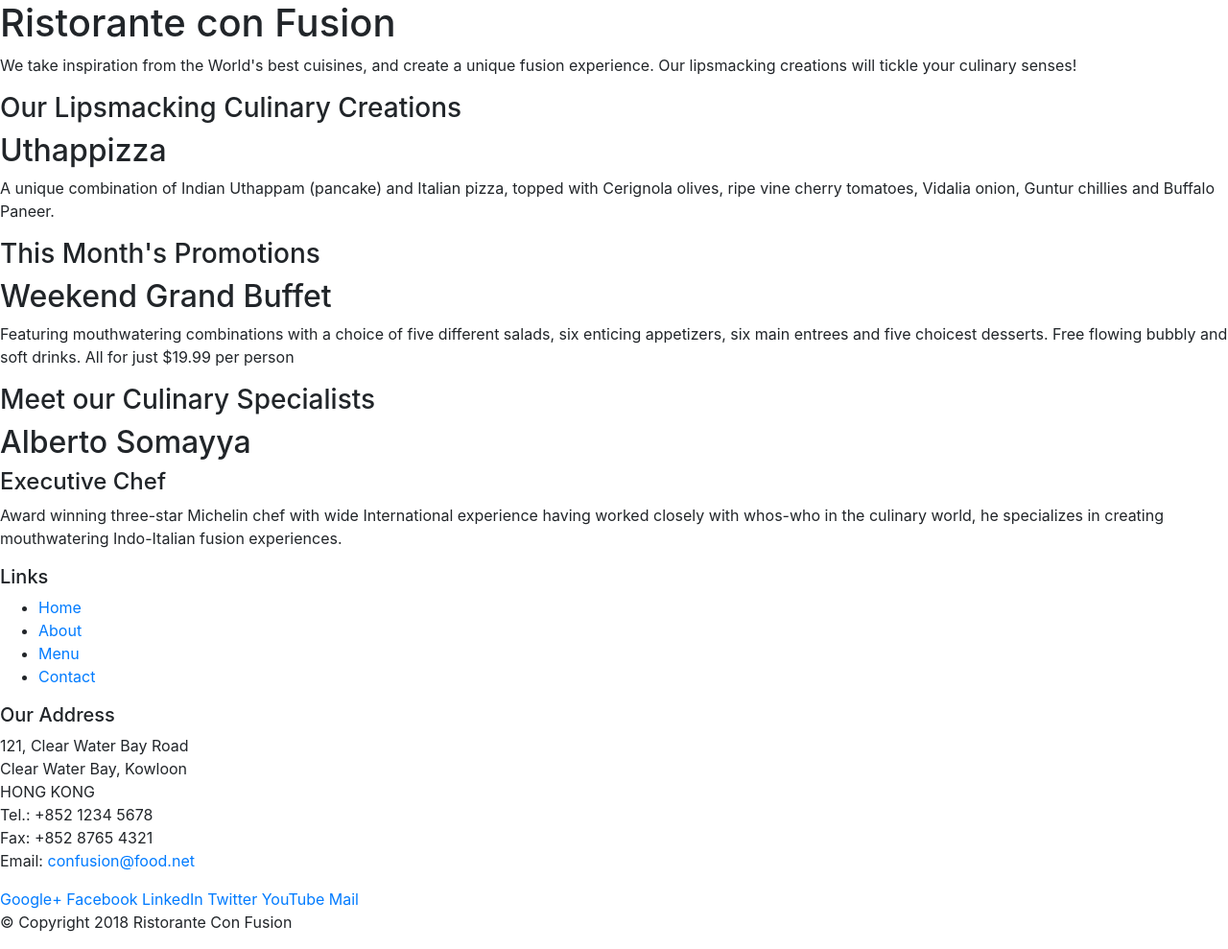
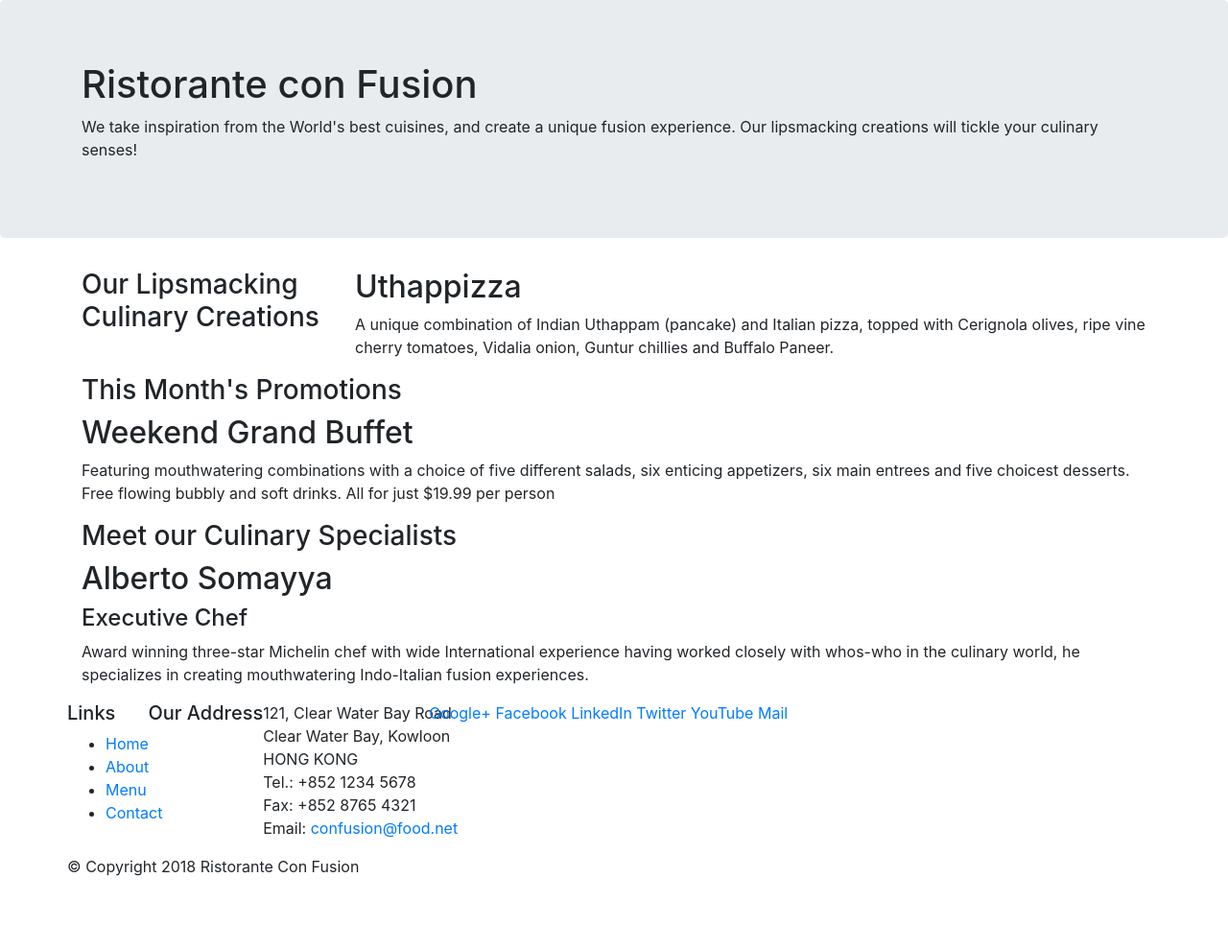
Before and after one commit to vinhdn20/Bootstrap-Test, a website: page index.html in a window 1280 px wide. Shown: the whole page at 96% size. After the commit the page ends 931 px from the top, so only its background shows below. Drawn offline with nearby package versions, Linux system fonts and the light colour scheme.

Commit message:
bootstrap file index.html

```diff
--- a/index.html
+++ b/index.html
@@ -14,8 +14,8 @@
 
 <body>
 
-    <header>
-        <div>
+    <header class="jumbotron">
+        <div class="container">
             <div>
                 <div>
                     <h1>Ristorante con Fusion</h1>
@@ -27,17 +27,16 @@
         </div>
     </header>
 
-    <div>
-        <div>
-            <div>
+    <div class="container">
+        <div class="row">
+            <div class="col-12 col-sm-3">
                 <h3>Our Lipsmacking Culinary Creations</h3>
             </div>
-            <div>
+            <div class="col-12 col-sm">
                 <h2>Uthappizza</h2>
                 <p>A unique combination of Indian Uthappam (pancake) and Italian pizza, topped with Cerignola olives, ripe vine cherry tomatoes, Vidalia onion, Guntur chillies and Buffalo Paneer.</p>
             </div>
         </div>
-
 
         <div>
             <div>
@@ -62,8 +61,8 @@
     </div>
 
     <footer>
-        <div>
-            <div>
+        <div class="container">
+            <div class="row">
                 <div>
                     <h5>Links</h5>
                     <ul>
@@ -73,7 +72,7 @@
                         <li><a href="#">Contact</a></li>
                     </ul>
                 </div>
-                <div>
+                <div class="row">
                     <h5>Our Address</h5>
                     <address>
 		              121, Clear Water Bay Road<br>
@@ -84,7 +83,7 @@
 		              Email: <a href="mailto:confusion@food.net">confusion@food.net</a>
 		           </address>
                 </div>
-                <div>
+                <div class="row">
                     <div>
                         <a href="http://google.com/+">Google+</a>
                         <a href="http://www.facebook.com/profile.php?id=">Facebook</a>
@@ -96,7 +95,7 @@
                 </div>
             </div>
             <div>
-                <div>
+                <div class="row">
                     <p>© Copyright 2018 Ristorante Con Fusion</p>
                 </div>
             </div>
```
